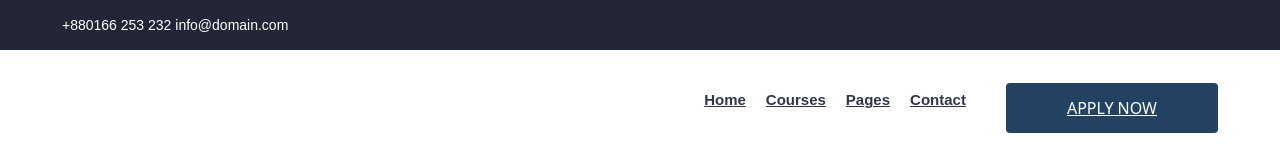
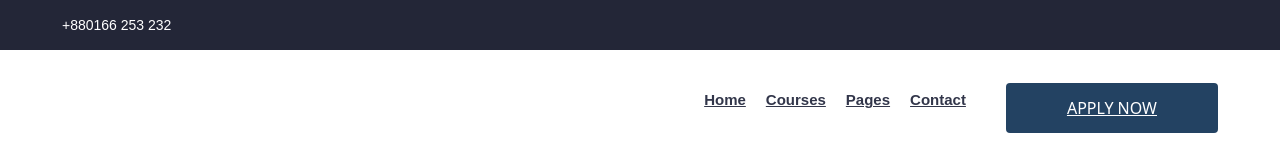
Before and after one commit to azamkhon590/vue_project_1, a Vue app in the folder vue/: page / in a window 1280 px wide. Shown: the top 160 px of the page. Built offline with nearby package versions, Linux system fonts and the light colour scheme.

Commit message:
front_13

```diff
--- a/vue/src/App.vue
+++ b/vue/src/App.vue
@@ -13,7 +13,7 @@ import { RouterLink, RouterView } from "vue-router";
                 class="header_top_wrap d-flex justify-content-between align-items-center"
               >
                 <div class="text_wrap">
-                  <p><span>+880166 253 232</span> <span>info@domain.com</span></p>
+                  <p><span>+880166 253 232</span></p>
                 </div>
               </div>
             </div>
```
